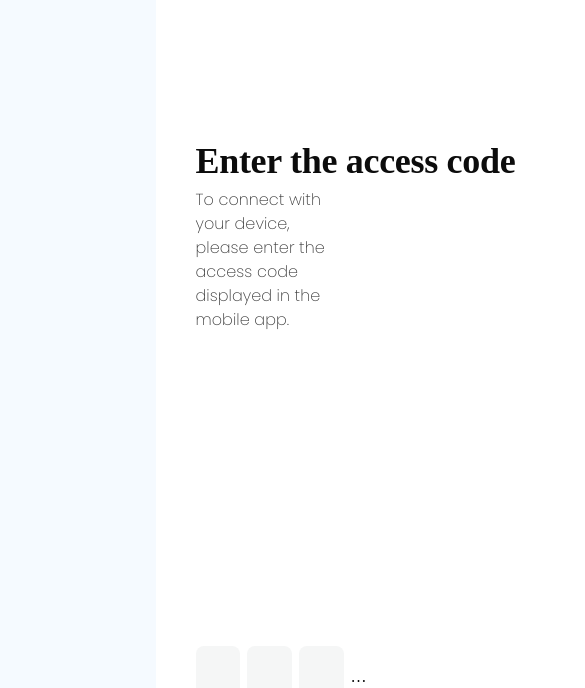
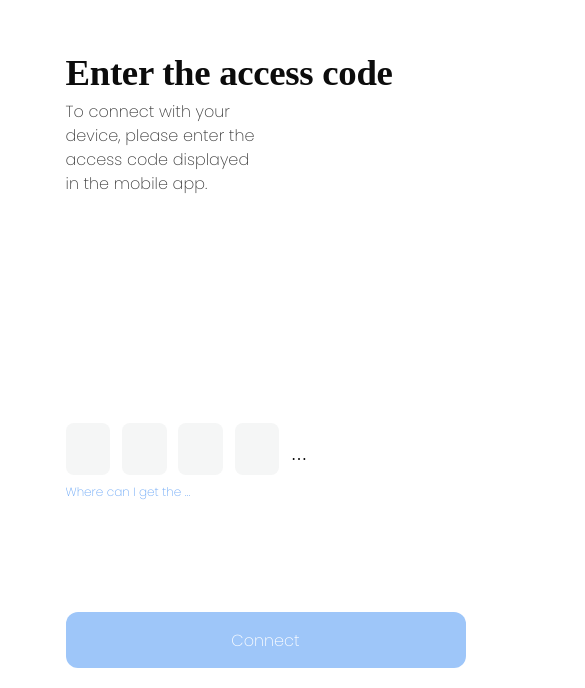
Before and after one commit to dudziema/Cloud-On-Mobile, a Vue app: page / in a window 390 px wide. Shown: the part 156-844 px from the top of the page, 585 px wide, since content can reach past the window. Built offline with nearby package versions, Linux system fonts and the light colour scheme; no server answers; a web font is replaced by a local one.

Commit message:
added media queries to Home.vue

```diff
--- a/public/index.html
+++ b/public/index.html
@@ -3,10 +3,7 @@
   <head>
     <meta charset="utf-8">
 
-    <meta name="viewport" content="width=device-width,initial-scale=1,maximum-scale=1,user-scalable=no">
-<meta http-equiv="X-UA-Compatible" content="IE=edge,chrome=1">
-<meta name="HandheldFriendly" content="true">
-    <meta name="viewport" content="width=device-width,initial-scale=1.0">
+    <meta content="width=device-width, initial-scale=1" name="viewport" />
     <link rel="icon" href="<%= BASE_URL %>favicon.ico">
     <title><%= htmlWebpackPlugin.options.title %></title>
   </head>
--- a/src/components/Passcode.vue
+++ b/src/components/Passcode.vue
@@ -187,7 +187,7 @@ img {
   font-family: "SF-Pro-Text";
   font-style: normal;
   font-weight: 600;
-  font-size: 2.25rem;
+  font-size: 230%;
   line-height: 3rem;
   text-align: center;
   letter-spacing: -0.019rem;
@@ -196,7 +196,7 @@ img {
 
 .instruction {
   /* To connect with your device, please enter the access code displayed in the mobile app. */
-  grid-column: 3 / 10;
+  grid-column: 3 / 9;
   margin-right: auto;
   /* Body/16/Regular */
   font-family: Poppins;
--- a/src/components/Rectangle.vue
+++ b/src/components/Rectangle.vue
@@ -10,4 +10,5 @@ export default {
 * {
   min-height: 100%;
 }
+
 </style>
--- a/src/views/Home.vue
+++ b/src/views/Home.vue
@@ -1,8 +1,11 @@
 <template>
+  <div class="container">
+    <meta name="viewport" content="width=device-width, initial-scale=1.0" />
     <div class="column1" id="rectangle"><Rectangle></Rectangle></div>
     <!-- <div class="column" id="rectangle"><Rectangle></Rectangle></div> -->
     <div class="column2" id="passcode"><Passcode></Passcode></div>
     <!-- <img src="../assets/buttons/Apple button.png" /> -->
+  </div>
 </template>
 
 <script>
@@ -19,15 +22,39 @@ export default {
 };
 </script>
 <style scoped>
+@media screen and (min-width: 0px) and (max-width: 576px) {
   #rectangle {
-  background-color: #f5faff;
+    width: 0px;
+  }
 }
 
+@media screen and (min-width: 576px) and (max-width: 768px) {
+  #rectangle {
+    width: 0px;
+  }
+}
+@media screen and (min-width: 768px) and (max-width: 992px) {
+  #rectangle {
+    width: 0px;
+  }
+}
+@media screen and (min-width: 992px) and (max-width: 1200px) {
+  #rectangle {
+    width: 0px;
+  }
   #passcode {
     background-color: white;
     margin: 0rem;
   }
-/* Create two equal columns that floats next to each other */
+}
+@media screen and (min-width: 1200px) {
+  #rectangle {
+    background-color: #f5faff;
+  }
+  #passcode {
+    background-color: white;
+    margin: 0rem;
+  }
   .column1 {
     float: left;
     width: 40%;
@@ -40,4 +67,7 @@ export default {
     width: 60%;
     min-height: 100%;
   }
+}
+
+/* Create two equal columns that floats next to each other */
 </style>
```
Lines whose indentation alone changed are shown as unchanged.
